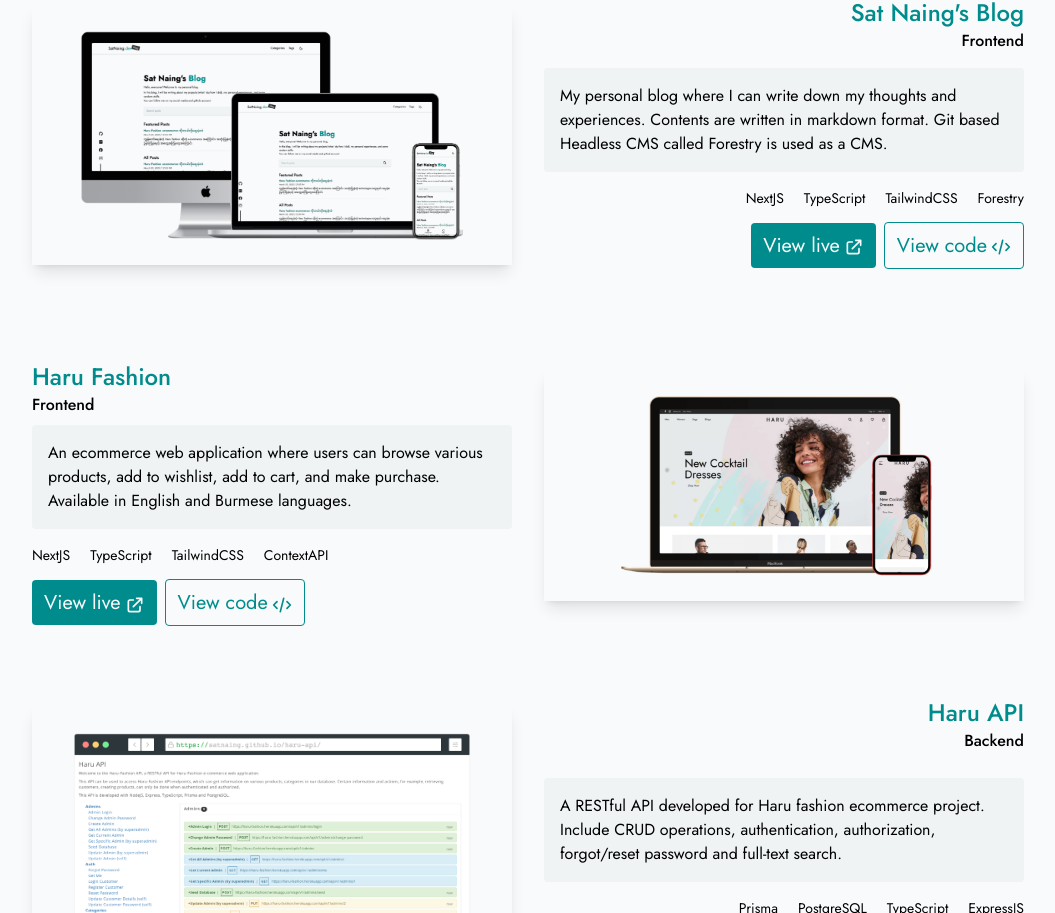
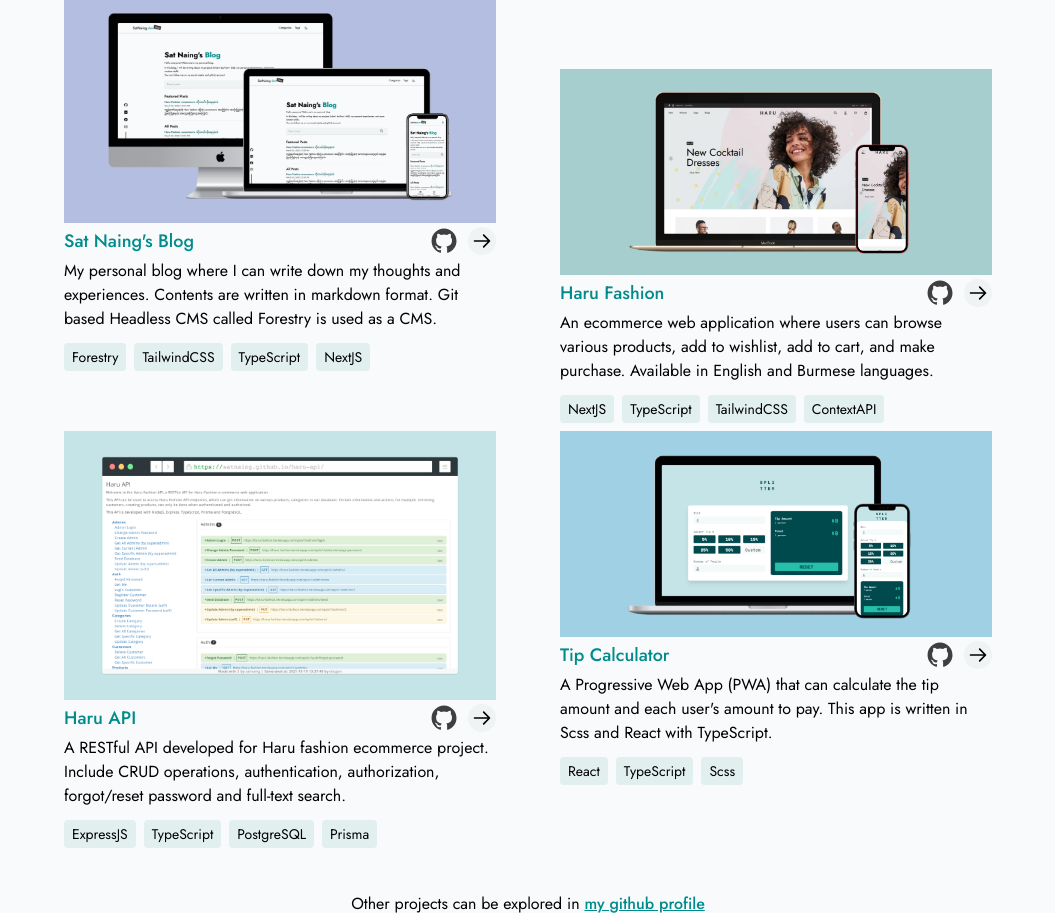
Before and after one commit to Muray1008/portfolio, a Next.js app: page / in a window 1280 px wide. Shown: the part 1887-2800 px from the top of the page, without its empty margins (112-1167 px from the left). Built offline with nearby package versions, Linux system fonts and the light colour scheme; no server answers.

Commit message:
:lipstick: update project layout and card UI

```diff
--- a/components/ProjectCard.tsx
+++ b/components/ProjectCard.tsx
@@ -1,7 +1,4 @@
 import { useRef } from "react";
-
-import useOnScreen from "hooks/useOnScreen";
-import LinkButton from "./LinkButton";
 
 type Props = {
   index: number;
@@ -13,75 +10,39 @@ type Props = {
     tags: string[];
     liveUrl: string;
     codeUrl: string;
+    bgColor: string;
   };
 };
 
 const ProjectCard: React.FC<Props> = ({ index, project }) => {
-  const elementRef = useRef<HTMLDivElement>(null);
-  const isOnScreen = useOnScreen(elementRef);
-
-  const right = index % 2 === 0 ? true : false;
-  const { title, type, image, desc, tags, liveUrl, codeUrl } = project;
-
-  const descVariants = {
-    visible: {
-      x: 0,
-      opacity: 1,
-    },
-    top: {
-      x: right ? 100 : -100,
-      opacity: 0,
-    },
-  };
-
+  const even = index % 2 === 0 ? true : false;
   return (
-    <div
-      ref={elementRef}
-      className="my-10 md:mb-20 md:grid md:gap-x-8 md:grid-cols-2 md:grid-rows-4"
-    >
-      <div
-        className={`heading md:row-span-1 ${
-          right ? "md:text-right md:col-start-2" : "md:col-start-1"
-        }`}
-      >
-        <h3 className="text-marrsgreen dark:text-carrigreen text-lg sm:text-xl lg:text-2xl font-medium">
-          {title}
+    <div className={`md:basis-1/2 px-8 py-4`}>
+      <div className={`project-card project-card-${index}`}>
+        <div className={`${project.bgColor} flex`}>{project.image}</div>
+        <div className="flex items-center justify-between">
+          <h3 className="text-marrsgreen dark:text-carrigreen text-lg my-1 font-medium">
+            {project.title}
           </h3>
-        <span className="font-medium">{type}</span>
-      </div>
-      <div
-        className={`shadow-lg bg-bglight dark:bg-gray-700 mt-2 mb-4 ${
-          right ? "md:col-start-1" : "md:col-start-2"
-        } md:row-start-1 md:col-span-1 md:row-span-4 flex items-center`}
-      >
-        {image}
-      </div>
-      <div
-        className={`info ${
-          right ? "md:col-start-2" : "md:col-start-1"
-        } md:row-start-2 md:row-span-3`}
-      >
-        <div className="bg-cardlight dark:bg-carddark p-4 rounded">{desc}</div>
-        <div
-          className={`flex flex-wrap ${
-            right ? "md:flex-row-reverse" : ""
-          } mt-2 mb-4 md:mt-4 md:mb-6 text-sm`}
-        >
-          {tags.map((tag) => (
-            <span
-              key={tag}
-              className={`mr-5 ${right ? "md:mr-0 md:ml-5" : ""}`}
-            >
-              {tag}
-            </span>
-          ))}
-        </div>
-        <div className={`${right ? "md:text-right" : ""}`}>
-          <LinkButton href={liveUrl} targetBlank>
-            View live
+          <div className="flex items-center space-x-5 sm:space-x-3 my-2 sm:my-0">
+            <a href={project.codeUrl} title="github">
               <svg
                 xmlns="http://www.w3.org/2000/svg"
-              className="h-5 w-5 inline-block text-textlight dark:text-bgdark ml-1"
+                width="24"
+                height="24"
+                className="scale-150 sm:scale-125 opacity-75 hover:-rotate-12"
+              >
+                <path
+                  fillRule="evenodd"
+                  clipRule="evenodd"
+                  d="M12.026 2c-5.509 0-9.974 4.465-9.974 9.974 0 4.406 2.857 8.145 6.821 9.465.499.09.679-.217.679-.481 0-.237-.008-.865-.011-1.696-2.775.602-3.361-1.338-3.361-1.338-.452-1.152-1.107-1.459-1.107-1.459-.905-.619.069-.605.069-.605 1.002.07 1.527 1.028 1.527 1.028.89 1.524 2.336 1.084 2.902.829.091-.645.351-1.085.635-1.334-2.214-.251-4.542-1.107-4.542-4.93 0-1.087.389-1.979 1.024-2.675-.101-.253-.446-1.268.099-2.64 0 0 .837-.269 2.742 1.021a9.582 9.582 0 0 1 2.496-.336 9.554 9.554 0 0 1 2.496.336c1.906-1.291 2.742-1.021 2.742-1.021.545 1.372.203 2.387.099 2.64.64.696 1.024 1.587 1.024 2.675 0 3.833-2.33 4.675-4.552 4.922.355.308.675.916.675 1.846 0 1.334-.012 2.41-.012 2.737 0 .267.178.577.687.479C19.146 20.115 22 16.379 22 11.974 22 6.465 17.535 2 12.026 2z"
+                ></path>
+              </svg>
+            </a>
+            <a href={project.liveUrl} title={project.title}>
+              <svg
+                xmlns="http://www.w3.org/2000/svg"
+                className="h-7 w-7 scale-125 sm:scale-100 bg-cardlight hover:bg-gray-300 rounded-full p-1 hover:-rotate-12"
                 fill="none"
                 viewBox="0 0 24 24"
                 stroke="currentColor"
@@ -90,28 +51,22 @@ const ProjectCard: React.FC<Props> = ({ index, project }) => {
                 <path
                   strokeLinecap="round"
                   strokeLinejoin="round"
-                d="M10 6H6a2 2 0 00-2 2v10a2 2 0 002 2h10a2 2 0 002-2v-4M14 4h6m0 0v6m0-6L10 14"
+                  d="M14 5l7 7m0 0l-7 7m7-7H3"
                 />
               </svg>
-          </LinkButton>
-
-          <LinkButton href={codeUrl} className="ml-2" outline targetBlank>
-            View code
-            <svg
-              xmlns="http://www.w3.org/2000/svg"
-              className="h-5 w-5 inline-block ml-1 text-marrsgreen dark:text-carrigreen"
-              fill="none"
-              viewBox="0 0 24 24"
-              stroke="currentColor"
-              strokeWidth={2}
+            </a>
+          </div>
+        </div>
+        <p>{project.desc}</p>
+        <div className={`flex flex-wrap mt-2 mb-4 md:mt-2 md:mb-6 text-sm`}>
+          {project.tags.map((tag) => (
+            <span
+              key={tag}
+              className={`mr-2 my-1 bg-[#E2EFEF] py-1 px-2 rounded`}
             >
-              <path
-                strokeLinecap="round"
-                strokeLinejoin="round"
-                d="M10 20l4-16m4 4l4 4-4 4M6 16l-4-4 4-4"
-              />
-            </svg>
-          </LinkButton>
+              {tag}
+            </span>
+          ))}
         </div>
       </div>
     </div>
--- a/sections/ProjectSection.tsx
+++ b/sections/ProjectSection.tsx
@@ -12,6 +12,9 @@ import satnaingBlog from "public/projects/satnaing-blog.png";
 import haruFashion from "public/projects/haru-fashion.png";
 import haruApi from "public/projects/haru-api.png";
 import tipCalculator from "public/projects/tip-calculator.png";
+
+import gsap from "gsap";
+import { ScrollTrigger } from "gsap/dist/ScrollTrigger";
 
 const ProjectSection: React.FC = () => {
   const { theme } = useTheme();
@@ -29,9 +32,106 @@ const ProjectSection: React.FC = () => {
     projectSection && onSectionChange!("projects");
   }, [projectSection]);
 
+  // Animations
+  const q = gsap.utils.selector(sectionRef);
+  useEffect(() => {
+    gsap.registerPlugin(ScrollTrigger);
+
+    const tl = gsap.timeline();
+
+    tl.to(q(".project-title"), {
+      scrollTrigger: {
+        trigger: q(".project-title"),
+        start: "top 70%",
+        scrub: true,
+      },
+      y: -40,
+      duration: 3,
+    })
+      .to(q(".project-desc"), {
+        scrollTrigger: {
+          trigger: q(".project-desc"),
+          start: "top 80%",
+          scrub: true,
+        },
+        y: -60,
+        duration: 3,
+      })
+      .to(q(".project-card-0"), {
+        scrollTrigger: {
+          trigger: q(".project-card-0"),
+          start: "top 60%",
+          scrub: true,
+          // markers: true,
+        },
+        y: -40,
+        duration: 3,
+      })
+      .fromTo(
+        q(".project-card-1"),
+        { y: 80 },
+        {
+          scrollTrigger: {
+            trigger: q(".project-card-1"),
+            start: "top 100%",
+            scrub: true,
+            // markers: true,
+          },
+          y: -60,
+          duration: 3,
+        }
+      )
+      .to(q(".project-card-3"), {
+        scrollTrigger: {
+          trigger: q(".project-card-3"),
+          start: "top 100%",
+          scrub: true,
+          // markers: true,
+        },
+        y: -120,
+        duration: 3,
+      })
+      .to(q(".project-card-2"), {
+        scrollTrigger: {
+          trigger: q(".project-card-2"),
+          start: "top bottom",
+          scrub: true,
+          // markers: true,
+        },
+        y: -80,
+        duration: 3,
+      })
+      .to(q(".others"), {
+        scrollTrigger: {
+          trigger: q(".others"),
+          start: "top bottom",
+          scrub: true,
+          // markers: true,
+        },
+        y: -90,
+        duration: 3,
+      });
+
+    // gsap.fromTo(
+    //   q(".project-card-1"),
+    //   { y: 70 },
+    //   {
+    //     scrollTrigger: {
+    //       trigger: q(".project-card-1"),
+    //       // toggleActions: "start pause resume reverse",\
+    //       start: "top 60%",
+    //       scrub: true,
+    //       markers: true,
+    //     },
+    //     y: -70,
+    //     duration: 3,
+    //   }
+    // );
+  }, []);
+
   return (
     <section ref={sectionRef} id="projects" className="section">
-      <div className="text-center">
+      <div className="project-title text-center">
         <RoughNotation
           type="underline"
           color={`${theme === "light" ? "rgb(0, 140, 140)" : "rgb(5 206 145)"}`}
@@ -42,14 +142,16 @@ const ProjectSection: React.FC = () => {
           <h2 className="section-heading">Featured Projects</h2>
         </RoughNotation>
       </div>
-      <span className="text-center block mb-4" ref={elementRef}>
+      <span className="project-desc text-center block mb-4" ref={elementRef}>
         “Talk is cheap. Show me the code”? I got you. <br />
         Here are some of my projects you shouldn't misss
       </span>
-      {projects.map((project, index) => (
-        <ProjectCard key={project.title} index={index} project={project} />
-      ))}
-      <div className="text-center">
+      <div className="flex flex-wrap">
+        {projects.map((project, index) => (
+          <ProjectCard key={project.title} index={index} project={project} />
+        ))}
+      </div>
+      <div className="others text-center">
         Other projects can be explored in{" "}
         <a
           href="https://github.com/satnaing"
@@ -79,6 +181,7 @@ const projects = [
     tags: ["Forestry", "TailwindCSS", "TypeScript", "NextJS"],
     liveUrl: "https://satnaing.dev/blog/",
     codeUrl: "https://github.com/satnaing/my-portfolio",
+    bgColor: "bg-[#B4BEE0]",
   },
   {
     title: "Haru Fashion",
@@ -96,6 +199,7 @@ const projects = [
     tags: ["NextJS", "TypeScript", "TailwindCSS", "ContextAPI"],
     liveUrl: "https://haru-fashion.vercel.app/",
     codeUrl: "https://github.com/satnaing/haru-fashion",
+    bgColor: "bg-[#A6CECE]",
   },
   {
     title: "Haru API",
@@ -113,6 +217,7 @@ const projects = [
     tags: ["ExpressJS", "TypeScript", "PostgreSQL", "Prisma"],
     liveUrl: "https://satnaing.github.io/haru-api/",
     codeUrl: "https://github.com/satnaing/haru-api",
+    bgColor: "bg-[#C5E4E7]",
   },
   {
     title: "Tip Calculator",
@@ -130,6 +235,7 @@ const projects = [
     tags: ["React", "TypeScript", "Scss"],
     liveUrl: "https://splitter-sn.netlify.app/",
     codeUrl: "https://github.com/satnaing/tip-calculator",
+    bgColor: "bg-[#9FD0E3]",
   },
 ];
 
```
Lines whose indentation alone changed are shown as unchanged.
